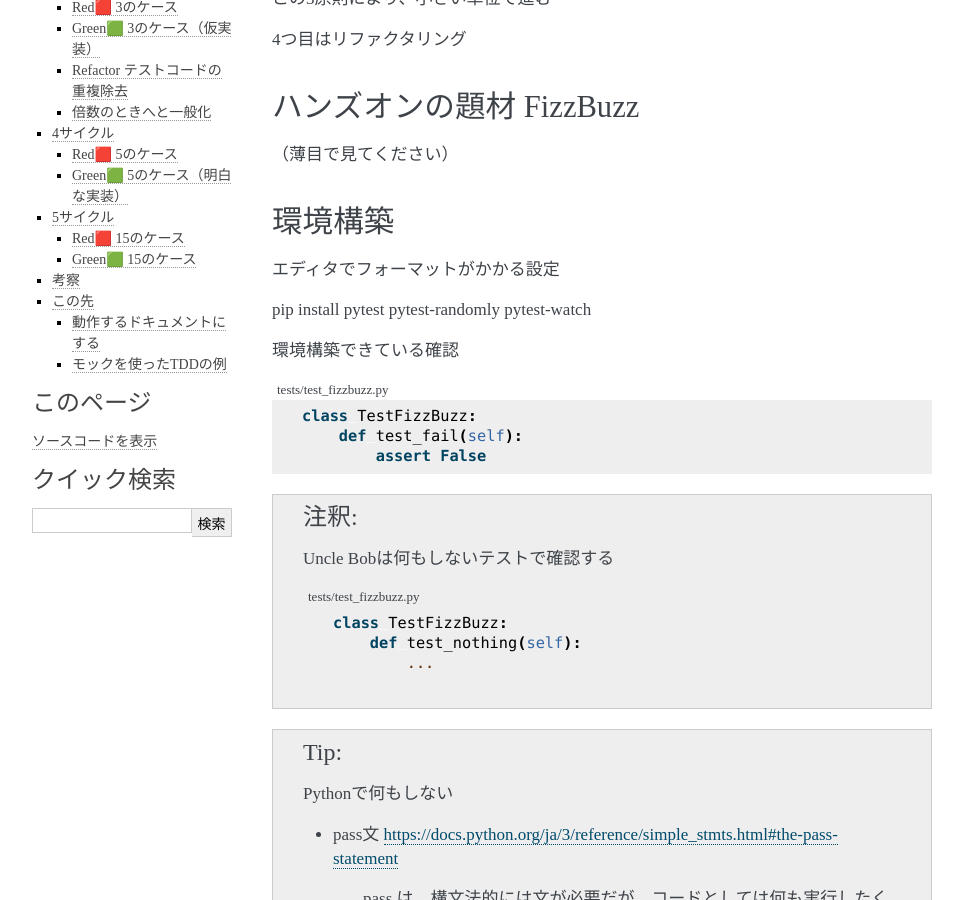
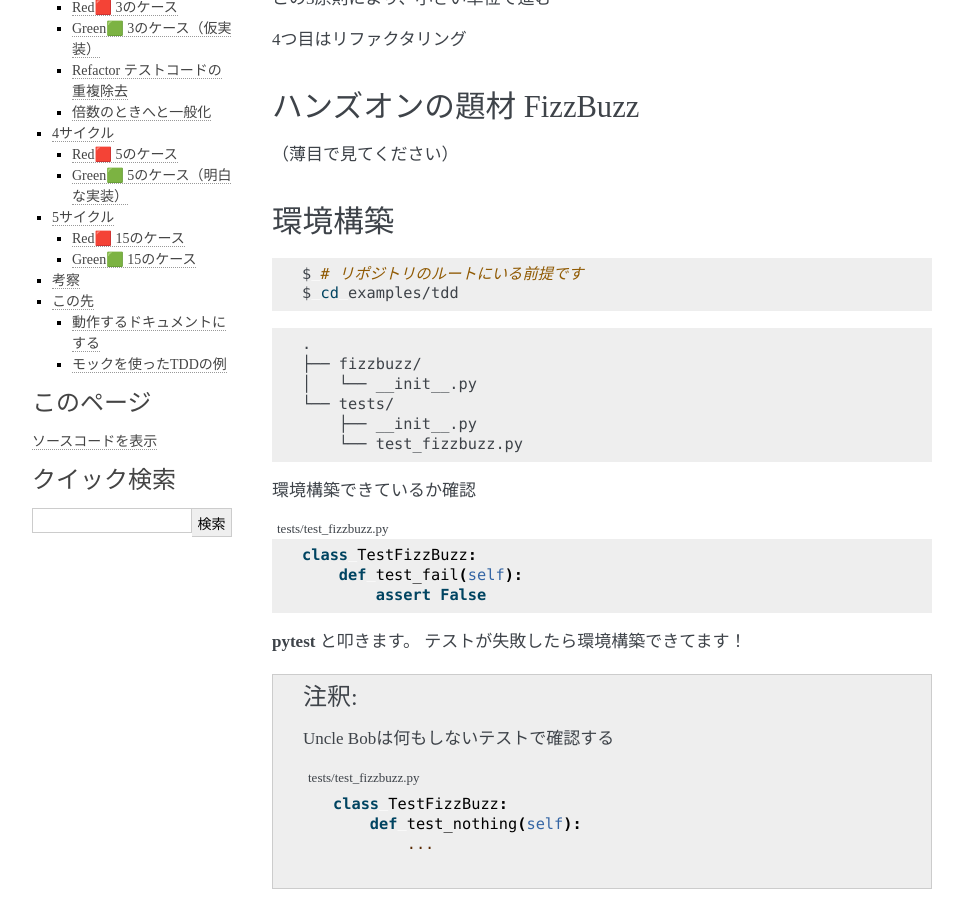
Before and after one commit to ftnext/small-technical-2023, a Sphinx documentation site: the page built from source/chapter-tdd.rst, in a window 1280 px wide and 900 px high, scrolled down 475 px. Shown: the whole window, without its empty margins (148-1111 px from the left). Built offline with Sphinx 7.4.7, drawn with Linux system fonts in a browser that asks for light colours; some web fonts are replaced.

Commit message:
[feat] Only test environment

```diff
--- a/source/tdd/environment.rst.txt
+++ b/source/tdd/environment.rst.txt
@@ -1,13 +1,21 @@
 環境構築
 ==============================
 
-.. :file:`__init__.py` のあるディレクトリを用意しておいてもいいかも
+.. code-block:: shell
 
-エディタでフォーマットがかかる設定
+    $ # リポジトリのルートにいる前提です
+    $ cd examples/tdd
 
-pip install pytest pytest-randomly pytest-watch
+.. code-block::
 
-環境構築できている確認
+    .
+    ├── fizzbuzz/
+    │   └── __init__.py
+    └── tests/
+        ├── __init__.py
+        └── test_fizzbuzz.py
+
+環境構築できているか確認
 
 .. code-block:: python
     :caption: tests/test_fizzbuzz.py
@@ -15,6 +23,9 @@ pip install pytest pytest-randomly pytest-watch
     class TestFizzBuzz:
         def test_fail(self):
             assert False
+
+:command:`pytest` と叩きます。
+テストが失敗したら環境構築できてます！
 
 .. note:: Uncle Bobは何もしないテストで確認する
 
```
